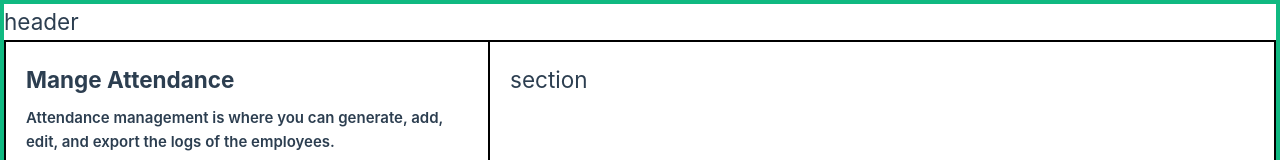
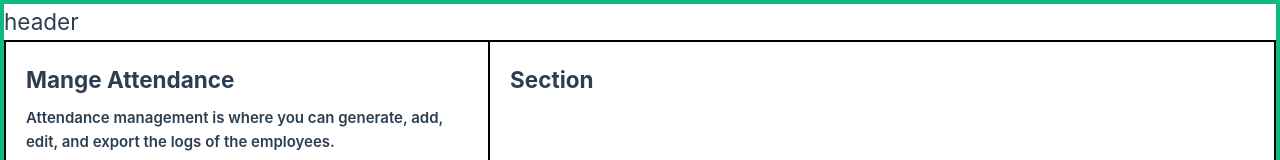
Before and after one commit to thisDotAljun/manage-attendance, a Vue app: page / in a window 1280 px wide. Shown: the top 160 px of the page. Built offline with nearby package versions, Linux system fonts and the light colour scheme.

Commit message:
Add section font bold

```diff
--- a/src/views/ManageAttendance.vue
+++ b/src/views/ManageAttendance.vue
@@ -7,7 +7,7 @@
     </p>
   </aside>
   <section class="border border-black w-full p-5">
-    <h1>section</h1>
+    <h1 class="font-bold">Section</h1>
   </section>
 </template>
 
```
